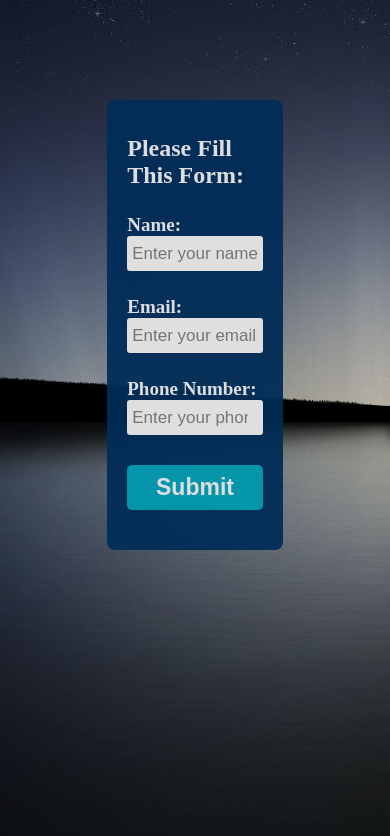
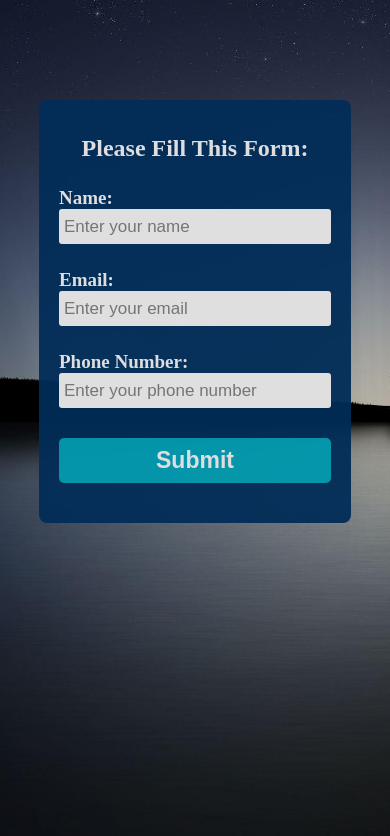
Before and after one commit to Chikadibia24/react-form-project, a React (Create React App) app: page / in a window 390 px wide. Shown: the top 836 px of the page. Built offline with nearby package versions, Linux system fonts and the light colour scheme.

Commit message:
Increase for width on mobile

```diff
--- a/src/styles/form.css
+++ b/src/styles/form.css
@@ -3,7 +3,7 @@
   flex-direction: column;
   justify-content: center;
   align-items: center;
-  width: 45%;
+  width: 80%;
   padding: 35px 20px 40px 20px;
   height: auto;
   background-color: rgba(2,45,88,0.95);
```
